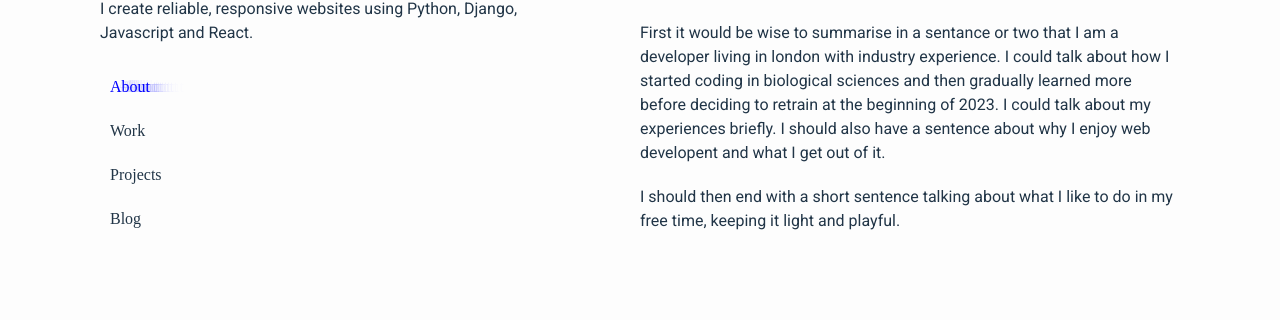
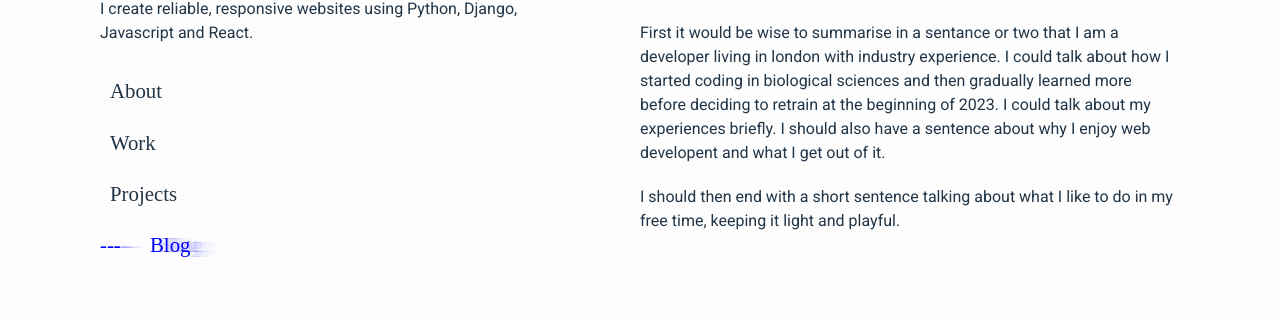
Before and after one commit to 16000psi/portfolio, a React (Vite) app in the folder frontend/: page / in a window 1280 px wide. Shown: the part 219-539 px from the top of the page. Built offline with nearby package versions, Linux system fonts and the light colour scheme; no server answers; a web font is replaced by a local one.

Commit message:
Add darkmode styles and more vertical space to menu item selector

```diff
--- a/frontend/src/App.css
+++ b/frontend/src/App.css
@@ -11,11 +11,17 @@
   padding: 0;
   box-sizing: border-box;
 }
-
-html,
+@media (prefers-color-scheme: light) {
   body {
     background-color: #fdfdfd;
   }
+}
+@media (prefers-color-scheme: dark) {
+  body {
+    background-color: black;
+  }
+}
+
 * {
   /* font-family: "Mate", serif; */
   /* font-family: "Jacquarda Bastarda 9 Charted", serif; */
@@ -87,13 +93,21 @@ body {
 
 .menu-item {
   padding: 10px;
+  font-size: 1.3rem;
   cursor: pointer;
   transition:
     background-color 0.7s ease,
     color 0.7s ease,
-    text-shadow 0.7s ease;
+    text-shadow 0.7s ease,
+    padding 0.3s ease;
+  position: relative;
 }
 
+.menu-item.active {
+  padding-left: 50px;
+}
+
+@media (prefers-color-scheme: light) {
   .menu-item.active {
     color: blue;
     text-shadow:
@@ -107,6 +121,39 @@ body {
       24px 0 0 rgba(0, 0, 255, 0.03),
       28px 0 0 rgba(0, 0, 255, 0.02),
       34px 0 0 rgba(0, 0, 255, 0.01);
+  }
+}
+@media (prefers-color-scheme: dark) {
+  .menu-item.active {
+    color: rgb(255, 20, 147);
+    text-shadow:
+      7px 0 0 rgba(255, 192, 203, 0.1),
+      9px 0 0 rgba(255, 192, 203, 0.09),
+      11px 0 0 rgba(255, 192, 203, 0.08),
+      13px 0 0 rgba(255, 192, 203, 0.07),
+      15px 0 0 rgba(255, 192, 203, 0.06),
+      18px 0 0 rgba(255, 192, 203, 0.05),
+      21px 0 0 rgba(255, 192, 203, 0.04),
+      24px 0 0 rgba(255, 192, 203, 0.03),
+      28px 0 0 rgba(255, 192, 203, 0.02),
+      34px 0 0 rgba(255, 192, 203, 0.01);
+  }
+}
+
+.menu-item.active::before {
+  content: "--- ";
+  position: absolute;
+  left: -50px;
+  opacity: 0;
+  transition:
+    left 0.7s ease,
+    opacity 0.7s ease;
+}
+
+.menu-item.active:hover::before,
+.menu-item.active::before {
+  left: 0;
+  opacity: 1;
 }
 
 .right-column {
@@ -164,11 +211,12 @@ body {
   width: 100%;
   height: 70px;
   object-fit: cover;
+  transition: border-color 0.5s ease;
 }
 
 .card__title-container {
   display: flex;
-  align-items: center; /* Aligns items vertically in the center */
+  align-items: center;
 }
 
 .card:hover {
@@ -211,15 +259,30 @@ body {
     color 0.7s ease,
     border 0.7s ease;
 }
+@media (prefers-color-scheme: dark) {
+  .card:hover .skills-container p {
+    color: rgb(255, 20, 147);
+    border: 1px solid rgb(255, 20, 147);
+  }
+  .card:hover img {
+    border-color: rgb(255, 20, 147);
+  }
+  .card-list__link:hover {
+    color: rgb(255, 20, 147);
+  }
+}
 
+@media (prefers-color-scheme: light) {
   .card:hover .skills-container p {
     color: blue;
     border: 1px solid blue;
   }
-
   .card:hover img {
     border-color: blue;
-
+  }
+  .card-list__link:hover {
+    color: blue;
+  }
 }
 
 .card-list {
@@ -235,7 +298,6 @@ body {
 }
 
 .card-list__link:hover {
-  color: blue;
   transition: color 0.7s ease;
 }
 @media (max-width: 950px) {
@@ -265,7 +327,6 @@ body {
     margin-bottom: 50px;
     position: sticky;
     top: 0;
-    background-color: #fdfdfd;
     z-index: 1000;
     padding: 10px;
   }
@@ -284,7 +345,6 @@ body {
   .card img {
     height: 70px;
   }
-
 }
 
 /* .animated-text { */
--- a/frontend/src/components/Content.jsx
+++ b/frontend/src/components/Content.jsx
@@ -11,12 +11,12 @@ function Content({ setActiveSection }) {
   let newSection = useRef("");
 
   const handleScroll = () => {
-    const fivePercentViewPortHeight = window.innerHeight * 0.05;
+    const thirtyPercentViewPortHeight = window.innerHeight * 0.30;
 
     if (sectionRefs.current) {
       let sectionRelativeY = sectionRefs.current.map((section) =>
         section
-          ? section.getBoundingClientRect().top - fivePercentViewPortHeight
+          ? section.getBoundingClientRect().top - thirtyPercentViewPortHeight
           : null,
       );
 
```
Lines whose indentation alone changed are shown as unchanged.
